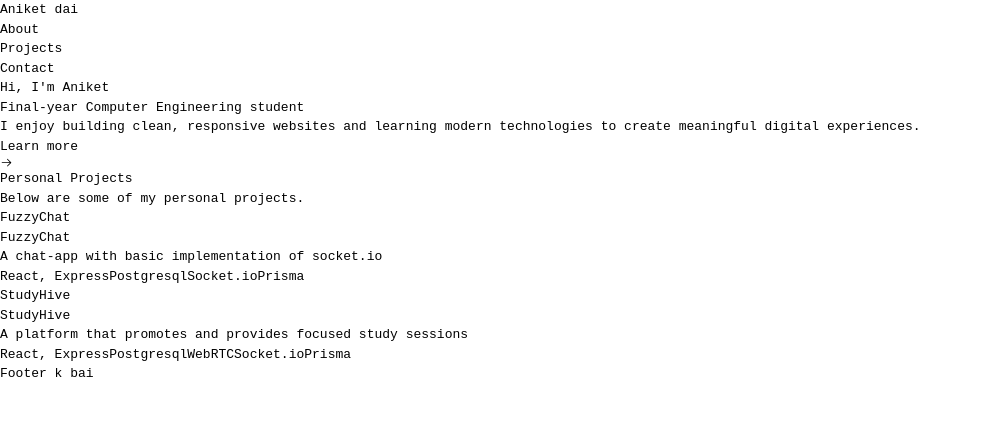
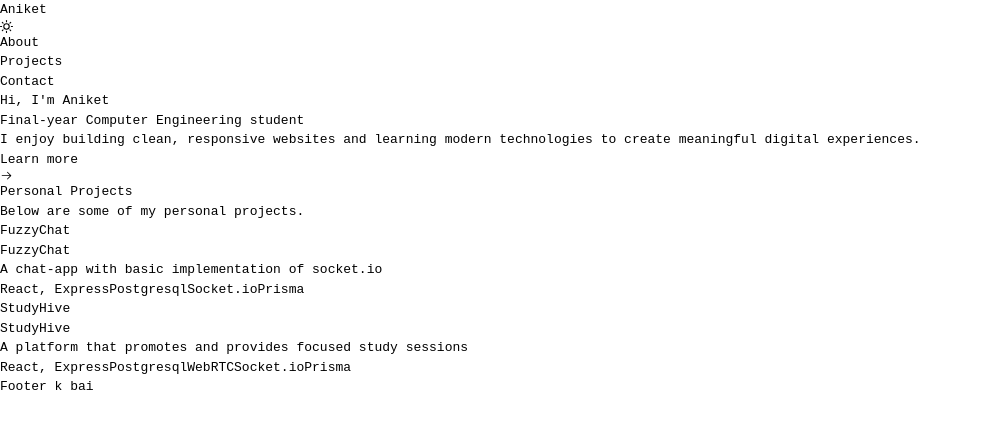
Before and after one commit to OikawaToru1/Portfolio, a React (Vite) app: page / in a window 1280 px wide. Shown: the top 428 px of the page, without its empty margins (0-981 px from the left). Built offline with nearby package versions, Linux system fonts and the light colour scheme.

Commit message:
created header and added theme feature

```diff
--- a/src/Components/Header.jsx
+++ b/src/Components/Header.jsx
@@ -1,11 +1,30 @@
 import React from 'react'
+import { FaMoon } from "react-icons/fa";
+import { FiSun } from "react-icons/fi";
+import { useSelector, useDispatch } from 'react-redux';
+import { changeTheme } from '../store/themeSlice.js';
+import { Link } from 'react-router';
+
 
 function Header() {
+  const darkTheme = useSelector((state) => state.theme.darkTheme);
+  const dispatch = useDispatch();
+  const toggleTheme = ()=>{
+    dispatch(changeTheme());
+  }
+
+  console.log(darkTheme);
+
+
   return (
-    <div className='h-1/5 bg-blue-500 w-full'>
-      <h1>
-        Aniket dai
+    <div className={`h-32  w-full flex items-center justify-between  ${darkTheme ? 'text-white bg-gray-900' : 'bg-slate-50 text-black'} transition-colors duration-500  `}>
+      <h1 className='text-3xl px-2 font-bold text-blue-500 '>
+        <Link to="/">Aniket</Link>
       </h1>
+      <div className='pr-12'>
+        {darkTheme ? <FaMoon onClick={toggleTheme} className='text-2xl text-yellow-400 hover:text-yellow-300 cursor-pointer ' />:
+         <FiSun onClick={toggleTheme} className='text-2xl text-gray-500 hover:text-gray-700 cursor-pointer ' />}
+      </div>
     </div>
   )
 }
```
